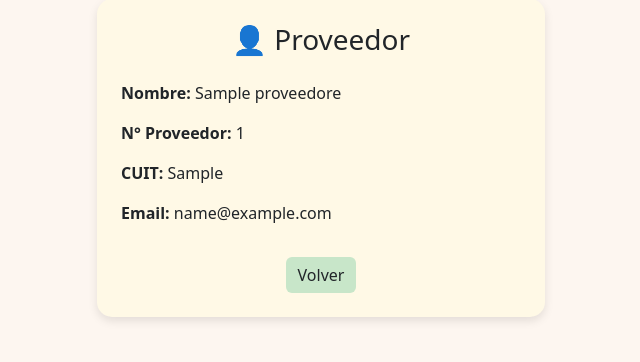
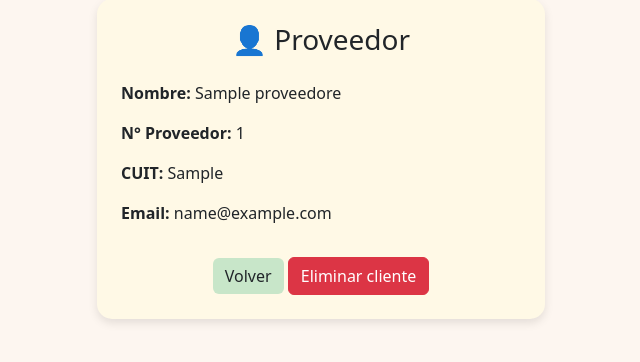
Before and after one commit to ctorchia/Python-Entrega-3, a Django app: page /proveedores/1/ver/ in a window 1280 px wide. Shown: the part 105-467 px from the top of the page, without its empty margins (319-959 px from the left). Run offline with Django 5.2, Linux system fonts and the light colour scheme; tables that the repository leaves empty hold one stand-in row (values such as "Sample post").

Commit message:
Avance en eliminacion de Proveedor

```diff
--- a/proveedores/templates/proveedores/ver_proveedor.html
+++ b/proveedores/templates/proveedores/ver_proveedor.html
@@ -76,8 +76,38 @@
                 <a href="{% url 'proveedores_list' %}" class="btn btn-art">
                     Volver
                 </a>
+                <button type="button" class="btn btn-danger" data-bs-toggle="modal" data-bs-target="#deleteModal">
+                    Eliminar cliente
+                </button>
 
             </div>
+
+
+            <div class="modal fade" id="deleteModal" tabindex="-1" aria-labelledby="deleteModalLabel"
+                aria-hidden="true">
+                <div class="modal-dialog modal-dialog-centered">
+                    <div class="modal-content rounded-4 shadow-lg">
+                        <div class="modal-header bg-danger text-white rounded-top-4">
+                            <h5 class="modal-title" id="deleteModalLabel">Confirmar eliminación</h5>
+                            <button type="button" class="btn-close btn-close-white" data-bs-dismiss="modal"
+                                aria-label="Cerrar"></button>
+                        </div>
+                        <div class="modal-body text-center">
+                            <p>¿Seguro que querés eliminar a {{ proveedor.nombre}}</strong> (Nro Proveedor {{ proveedor.nro_proveedor }})?</p>
+                        </div>
+                        <div class="modal-footer justify-content-center">
+                            <form method="POST" action="{% url 'eliminar_proveedor' proveedor.nro_proveedor %}">
+                                {% csrf_token %}
+                                <button type="submit" class="btn btn-danger">Sí, eliminar</button>
+                            </form>
+                            <button type="button" class="btn btn-secondary" data-bs-dismiss="modal">Cancelar</button>
+                        </div>
+                    </div>
+                </div>
+            </div>
+
+
+
 
         </div>
 
--- a/proveedores/urls.py
+++ b/proveedores/urls.py
@@ -5,6 +5,6 @@ urlpatterns = [
     path("", ProveedoresListView.as_view(), name="proveedores_list"),
     path("crear_proveedor/", ProveedoresCreateView.as_view(), name="crear_proveedor"),
     path("<int:nro_proveedor>/actualizar/", ProveedoresUpdateView.as_view(), name="actualizar_proveedor"),
-    path("<int:nro_proveedor>/eliminar/", ProveedoresDeleteView.as_view(), name="proveedor_delete"),
+    path("<int:nro_proveedor>/eliminar/", ProveedoresDeleteView.as_view(), name="eliminar_proveedor"),
     path("<int:nro_proveedor>/ver/", ProveedoresDetailView.as_view(), name="ver_proveedor"),
 ]
```
